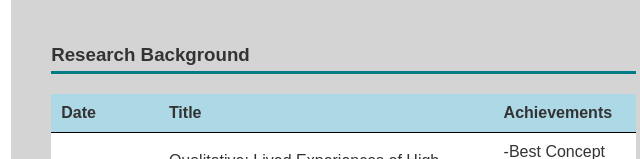
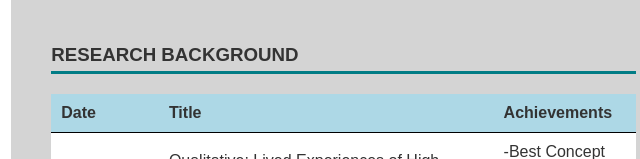
Before and after one commit to xione-io/mantac, a plain HTML site: page index.html in a window 1280 px wide. Shown: the part 641-800 px from the top of the page, 464-1104 px from the left. Drawn offline with Linux system fonts and the light colour scheme.

Commit message:
Update index.html

```diff
--- a/index.html
+++ b/index.html
@@ -108,7 +108,7 @@
         </section>
 
         <section class="table">
-            <h3><br>Research Background</h3>
+            <h3><br>RESEARCH BACKGROUND</h3>
             <table>
                 <thead>
                     <tr>
```
